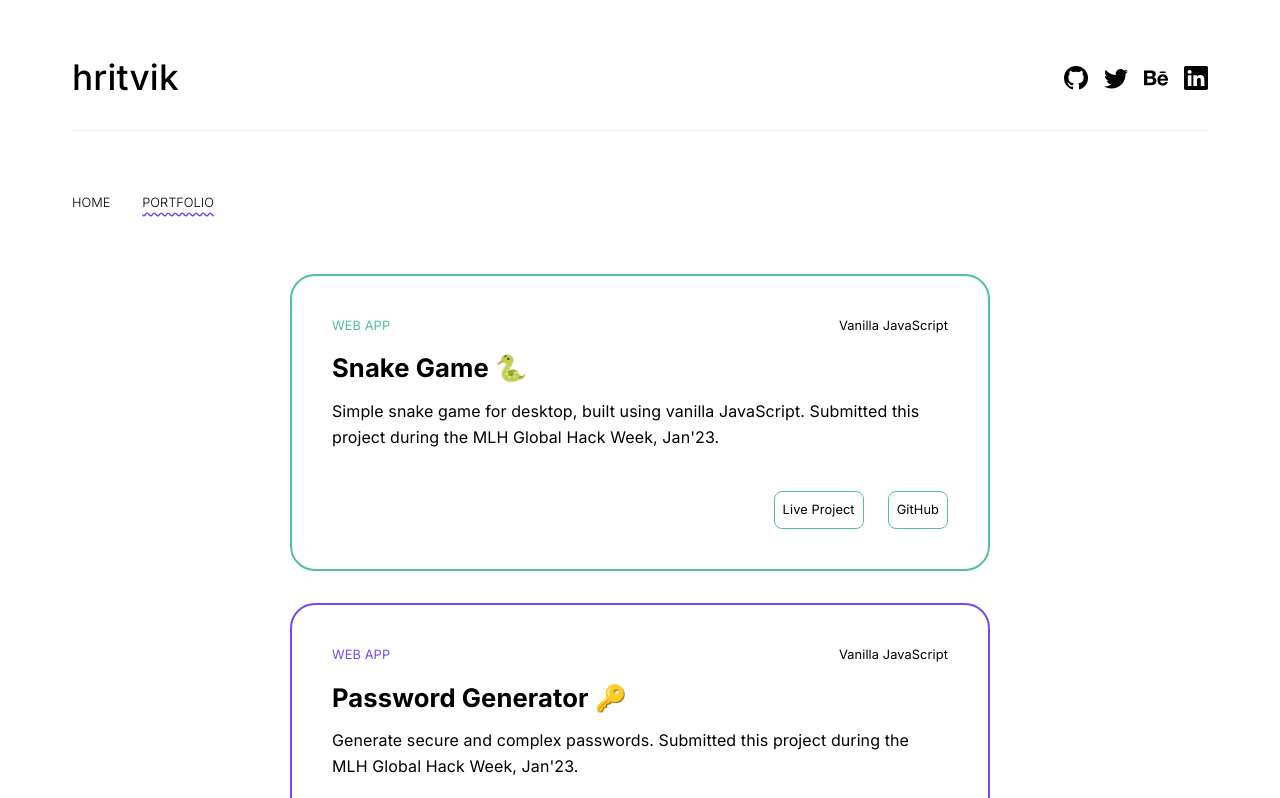
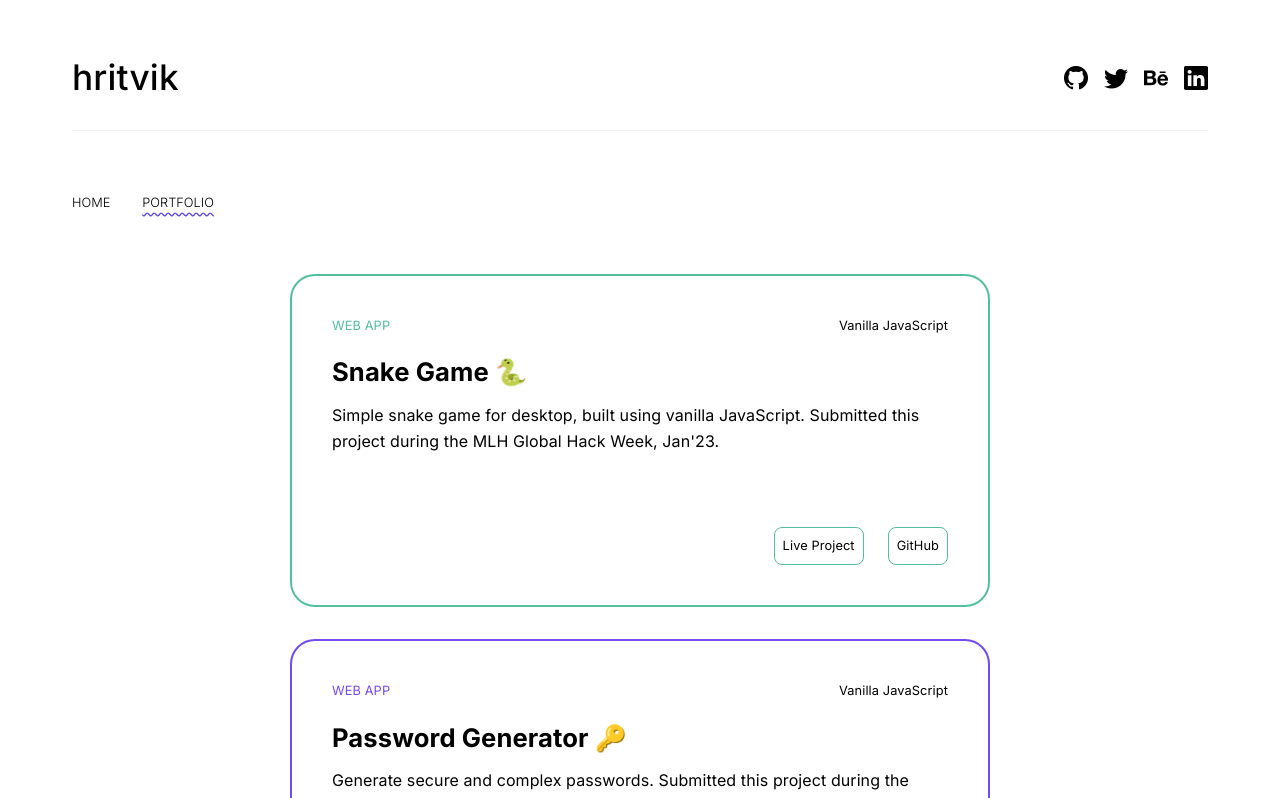
Before and after one commit to Hritvik-Mohan/hm-portfolio, a React (Vite) app: page /projects in a window 1280 px wide. Shown: the top 798 px of the page. Built offline with nearby package versions, Linux system fonts and the light colour scheme.

Commit message:
feat ui update

```diff
--- a/src/components/ProjectCard/ProjectCard.css
+++ b/src/components/ProjectCard/ProjectCard.css
@@ -31,12 +31,13 @@
 
 .card-project-title {
     font-size: 1.6rem;
-    margin-top: 0.75rem;
+    margin-top: 1rem;
     margin-bottom: 0.625rem;
 }
 
 .card-project-description {
     font-size: 1rem;
+    padding-bottom: 2rem;
 }
 
 .card-project-link {
```
